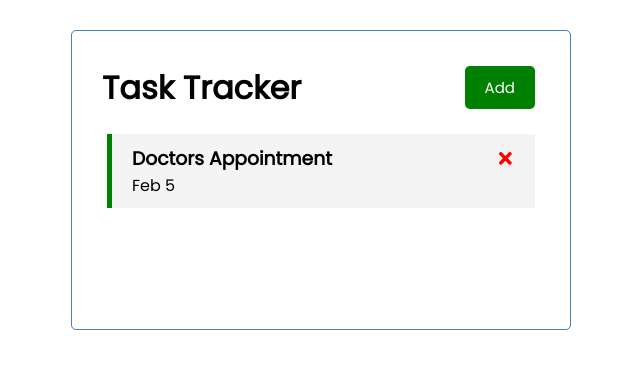
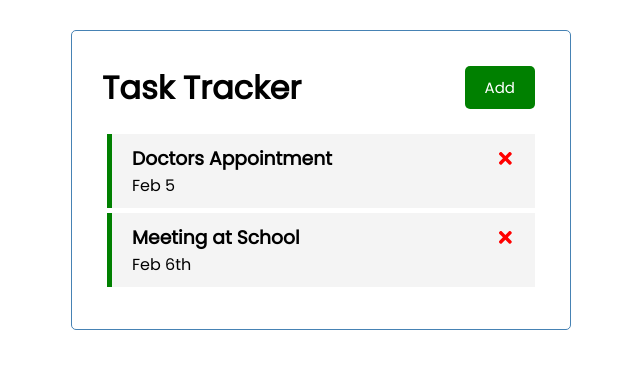
Before and after one commit to mdenizsert/react-task-tracker, a React (Create React App) app: page / in a window 1280 px wide. Shown: the top 368 px of the page, without its empty margins (319-959 px from the left). Built offline with nearby package versions, Linux system fonts and the light colour scheme; data requests are answered from the project's data file.

Commit message:
Json server implemented.

```diff
--- /dev/null
+++ b/db.json
@@ -0,0 +1,18 @@
+{
+  "tasks": [
+    {
+      "id": 1,
+      "text": "Doctors Appointment",
+      "day": "Feb 5",
+      "reminder": true
+  },
+
+  {
+    "id": 2,
+    "text": "Meeting at School",
+    "day": "Feb 6th",
+    "reminder": true
+}
+  ]
+
+}
--- a/package.json
+++ b/package.json
@@ -6,6 +6,7 @@
     "@testing-library/jest-dom": "^5.14.1",
     "@testing-library/react": "^11.2.7",
     "@testing-library/user-event": "^12.8.3",
+    "json-server": "^0.16.3",
     "react": "^17.0.2",
     "react-dom": "^17.0.2",
     "react-icons": "^4.2.0",
@@ -16,7 +17,8 @@
     "start": "react-scripts start",
     "build": "react-scripts build",
     "test": "react-scripts test",
-    "eject": "react-scripts eject"
+    "eject": "react-scripts eject",
+    "server": "json-server --watch db.json --port 5000"
   },
   "eslintConfig": {
     "extends": [
--- a/src/App.js
+++ b/src/App.js
@@ -1,20 +1,36 @@
 import Header from "./components/Header";
 import Tasks from "./components/Tasks";
-import {useState} from 'react'
+import {useState, useEffect} from 'react'
 import AddTask from "./components/AddTask";
 
 const App= () => {
   const[showAddTask, setShowAddTask] = useState(false)
-  const [tasks, setTasks] = useState([
-    {
-        id: 1,
-        text: 'Doctors Appointment',
-        day: 'Feb 5',
-        reminder: true,
+  const [tasks, setTasks] = useState([])
+
+    useEffect(() =>{
+
+      const getTasks = async () => {
+        const tasksFromServer = await fetchTasks()
+        setTasks(tasksFromServer)
+
+      }
+
+
+      getTasks()
+    }, [])
+
+
+    //Fetch Tasks
+    const fetchTasks = async () => {
+      const res = await fetch('http://localhost:5000/tasks')
+      const data = await res.json()
+
+      return data
+
     }
 
 
-])
+
 
 
 //Add Task
--- a/src/components/Tasks.js
+++ b/src/components/Tasks.js
@@ -4,11 +4,8 @@
 
     return (
         <>
-            {tasks.map((task) => (
-            <Task key={task.id} task={task}
-            onDelete={onDelete}
-            onToggle={onToggle}
-         />
+            {tasks.map((task, index) => (
+            <Task key={index} task={task} onDelete={onDelete} onToggle={onToggle} />
             ))}
         </>
     )
```
Also changed, not shown: 1 other file (tests, documents, lock files or other folders).
